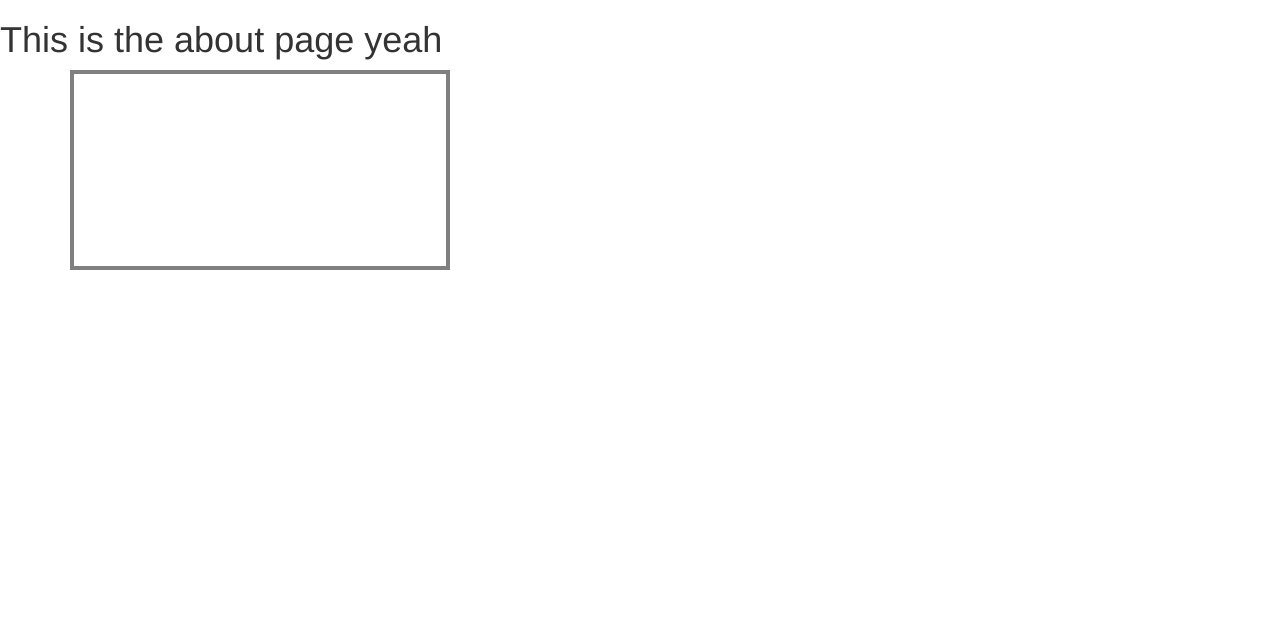
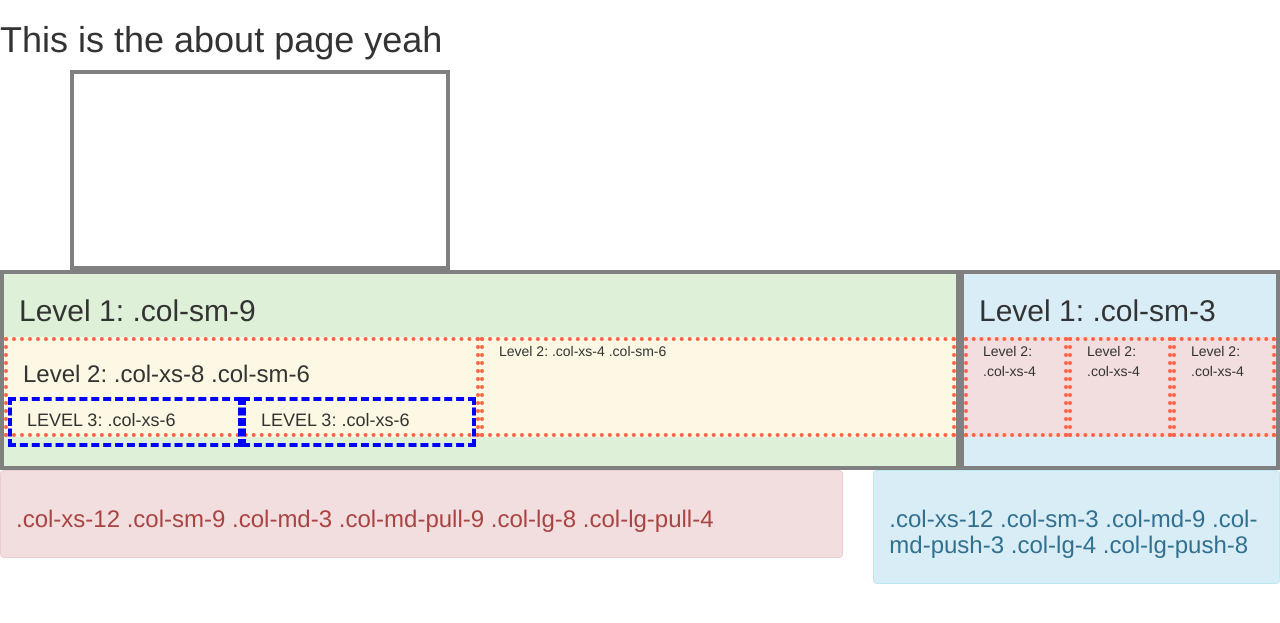
Before and after one commit to ImsirovicAjdin/bootstrapbase-getting-started, a Jekyll site: the page built from about.html, in a window 1280 px wide. Shown: the top 623 px of the page. Built offline with Jekyll 4.4.1, drawn with Linux system fonts in a browser that asks for light colours.

Commit message:
Offseting columns, Column Ordering, Alert classes, bg classes, custom css, Nesting Columns

```diff
--- a/_config.yml
+++ b/_config.yml
@@ -3,4 +3,4 @@
 # We specify the directory for Jekyll so we can use @imports.
 sass:
   sass_dir:          assets/_scss
-  style:            :compressed
+  style:            :extended
--- a/about.html
+++ b/about.html
@@ -8,3 +8,54 @@ layout: home
     <div class="col-xs-6 col-xs-offset-3 col-sm-4 col-sm-offset-0 box">
     </div>
 </div>
+
+<div class="container-fluid">
+    <div class="row">
+        <div class="col-sm-9 box bg-success">
+            <h2>Level 1: .col-sm-9</h2>
+            <div class="row">
+                <div class="col-xs-8 col-sm-6 box-small bg-warning">
+                    <h3>Level 2: .col-xs-8 .col-sm-6</h3>
+                    <div class="row">
+                        <div class="col-xs-6 box-smaller">
+                            <h4>LEVEL 3: .col-xs-6</h4>
+                        </div>
+                        <div class="col-xs-6 box-smaller">
+                            <h4>LEVEL 3: .col-xs-6</h4>
+                        </div>
+                    </div>
+                </div>
+                <div class="col-xs-4 col-sm-6 box-small bg-warning">
+                    Level 2: .col-xs-4 .col-sm-6
+                </div>
+            </div>
+        </div>
+        <div class="col-sm-3 box bg-info">
+            <h2>Level 1: .col-sm-3</h2>
+            <div class="row">
+                <div class="col-xs-4 box-small bg-danger">
+                    Level 2: .col-xs-4
+                </div>
+                <div class="col-xs-4 box-small bg-danger">
+                    Level 2: .col-xs-4
+                </div>
+                <div class="col-xs-4 box-small bg-danger">
+                    Level 2: .col-xs-4
+                </div>
+            </div>
+        </div>
+    </div>
+</div>
+
+<div class="row">
+    <div class="col-xs-12 col-sm-3 col-md-9 col-md-push-3 col-lg-4 col-lg-push-8">
+        <div class="alert alert-info">
+            <h3>.col-xs-12 .col-sm-3 .col-md-9 .col-md-push-3 .col-lg-4 .col-lg-push-8</h3>
+        </div>
+    </div>
+    <div class="col-xs-12 col-sm-9 col-md-3 col-md-pull-9 col-lg-8 col-lg-pull-4">
+        <div class="alert alert-danger">
+            <h3>.col-xs-12 .col-sm-9 .col-md-3 .col-md-pull-9 .col-lg-8 .col-lg-pull-4</h3>
+        </div>
+    </div>
+</div>
--- a/assets/_scss/custom.scss
+++ b/assets/_scss/custom.scss
@@ -2,3 +2,11 @@
     height: 200px;
     border: 4px solid gray;
 }
+.box-small {
+    height: 100px;
+    border: 4px dotted tomato;
+}
+.box-smaller {
+    height: 50px;
+    border: 4px dashed blue;
+}
```
Also changed, not shown: 2 other files.
